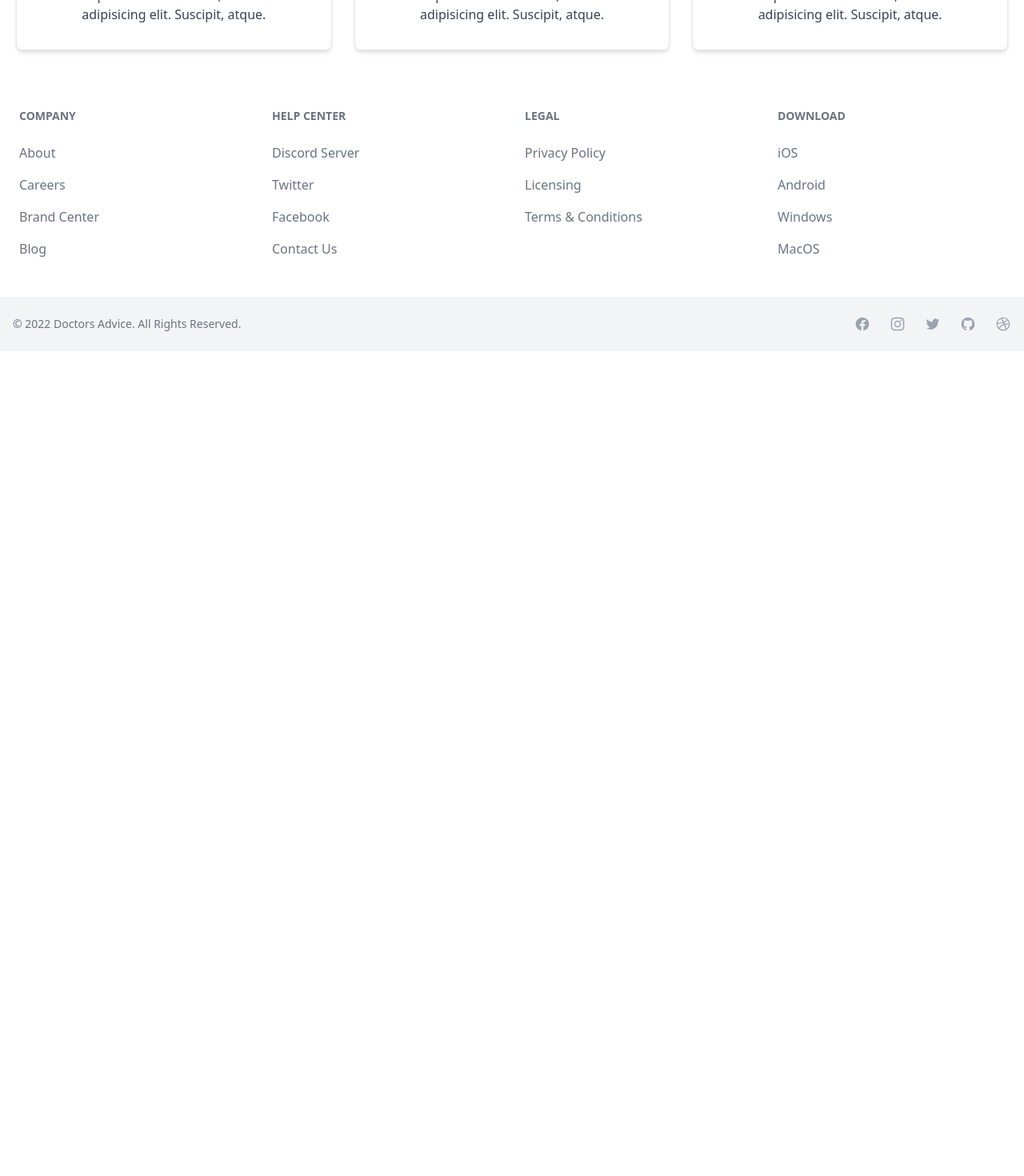
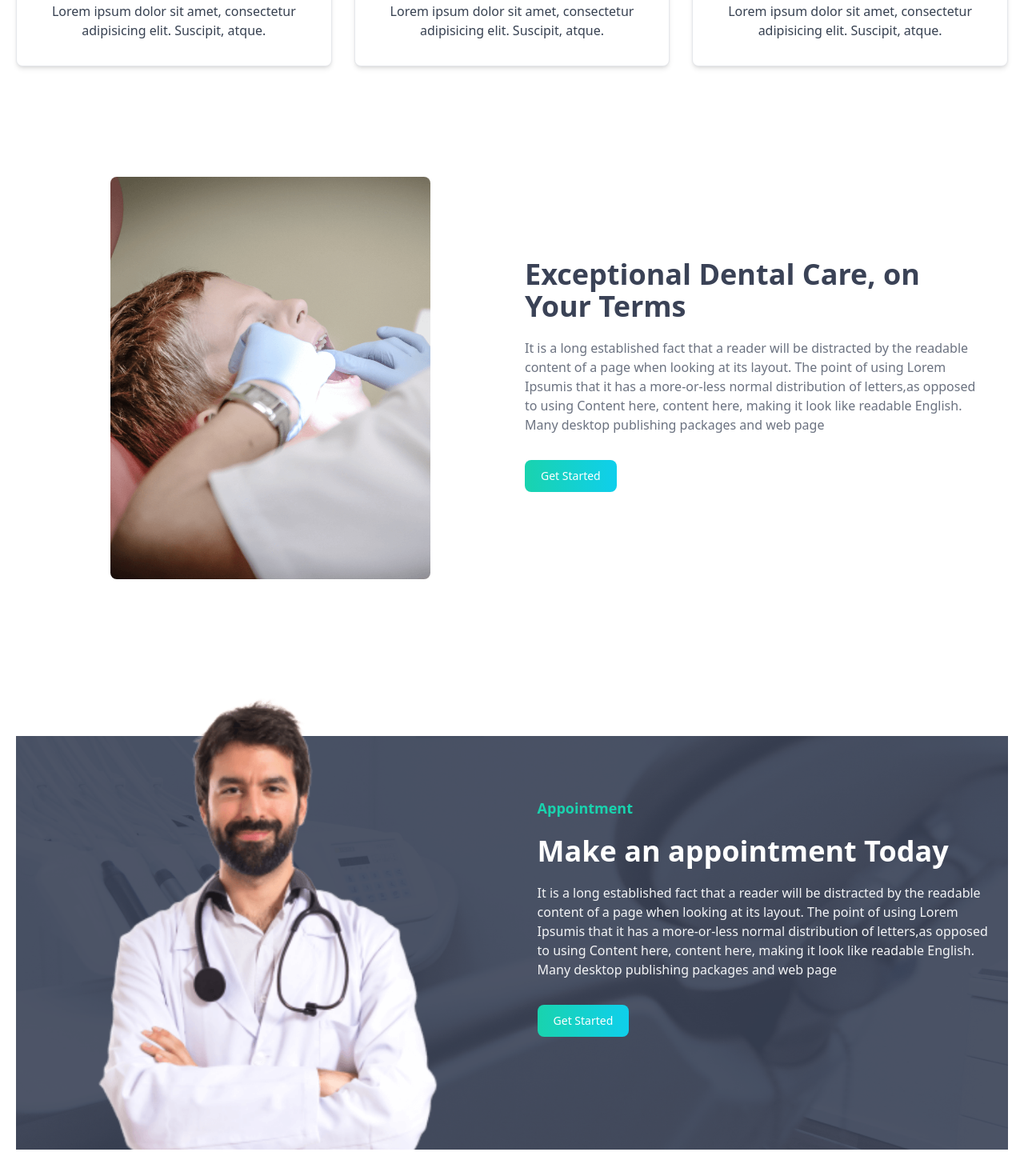
Before and after one commit to Ndhossain/doctors-advice-client, a React (Create React App) app: page / in a window 1280 px wide. Shown: the part 1420-2890 px from the top of the page at 80% size. Before the commit the page ends 1859 px from the top, so only its background shows below. Built offline with nearby package versions, Linux system fonts and the light colour scheme.

Commit message:
appointment section work done

```diff
--- a/src/components/pages/public/home/Home.jsx
+++ b/src/components/pages/public/home/Home.jsx
@@ -1,7 +1,9 @@
 import React from 'react';
+import AppointmentSection from './appointment-section/AppointmentSection';
 import BannerSection from './banner-section/BannerSection';
 import InfoSection from './info-section/InfoSection';
 import ServiceSection from './service-section/ServiceSection';
+import SomethingUsSection from './something-us-section/SomethingUsSection';
 
 function Home() {
     return (
@@ -9,6 +11,8 @@ function Home() {
             <BannerSection />
             <InfoSection />
             <ServiceSection />
+            <SomethingUsSection />
+            <AppointmentSection />
         </div>
     );
 }
--- /dev/null
+++ b/src/components/pages/public/home/appointment-section/AppointmentSection.jsx
@@ -0,0 +1,43 @@
+import React from 'react';
+import backgroundImage from '../../../../../assets/images/appointment.png';
+import doctor from '../../../../../assets/images/doctor-small.png';
+
+function AppointmentSection() {
+    return (
+        <div
+            role="status"
+            className="space-y-8 lg:space-y-0 lg:space-x-8 flex flex-col lg:flex-row justify-between items-center mt-10 bg-no-repeat bg-bottom bg-cover lg:bg-[length:100%_90%] rounded-lg lg:rounded-none"
+            style={{ backgroundImage: `url(${backgroundImage})` }}
+        >
+            <div className="lg:basis-1/2 hidden lg:flex justify-center ">
+                <img className="rounded-lg" src={doctor} alt="Treatment" />
+            </div>
+            <div className="lg:basis-1/2 p-4">
+                <h5 className="text-lg font-bold text-secondary text-center lg:text-left">
+                    Appointment
+                </h5>
+                <h2 className="text-4xl font-extrabold text-white mt-5">
+                    Make an appointment Today
+                </h2>
+                <p className="mb-3 mt-5 font-light text-base text-gray-100">
+                    It is a long established fact that a reader will be distracted by the readable
+                    content of a page when looking at its layout. The point of using Lorem Ipsumis
+                    that it has a more-or-less normal distribution of letters,as opposed to using
+                    Content here, content here, making it look like readable English. Many desktop
+                    publishing packages and web page
+                </p>
+                <div className="flex lg:block justify-center">
+                    <button
+                        type="button"
+                        className="text-white bg-gradient-to-r from-secondary to-primary hover:bg-gradient-to-bl font-medium rounded-lg text-sm px-5 py-2.5 text-center mr-2 mb-2 mt-5"
+                    >
+                        Get Started
+                    </button>
+                </div>
+            </div>
+            <span className="sr-only">Loading...</span>
+        </div>
+    );
+}
+
+export default AppointmentSection;
--- a/src/components/pages/public/home/banner-section/BannerSection.jsx
+++ b/src/components/pages/public/home/banner-section/BannerSection.jsx
@@ -24,7 +24,7 @@ function BannerSection() {
                     Get Started
                 </button>
             </div>
-            <div className="">
+            <div>
                 <img src={bannerImage} alt="Banner" />
             </div>
             <span className="sr-only">Loading...</span>
--- a/src/components/pages/public/home/info-section/InfoSection.jsx
+++ b/src/components/pages/public/home/info-section/InfoSection.jsx
@@ -9,7 +9,7 @@ function InfoSection() {
         {
             id: 1,
             title: 'Opening Hours',
-            text: '8am - 5pm',
+            text: 'Sun-Thu (8am-5pm)',
             img: info1,
             classes: 'bg-gradient-to-r from-secondary to-primary',
         },
--- a/src/components/pages/public/home/service-section/ServiceSection.jsx
+++ b/src/components/pages/public/home/service-section/ServiceSection.jsx
@@ -29,7 +29,7 @@ function ServiceSection() {
         <div className="mt-10">
             <div>
                 <h5 className="text-lg text-center font-bold text-secondary">OUR SERVICES</h5>
-                <h2 className="text-4xl text-center font-bold text-headingCol dark:text-white">
+                <h2 className="text-4xl text-center font-bold text-headingCol dark:text-white mt-5">
                     Services We Provide
                 </h2>
             </div>
--- /dev/null
+++ b/src/components/pages/public/home/something-us-section/SomethingUsSection.jsx
@@ -0,0 +1,36 @@
+import React from 'react';
+import treatment from '../../../../../assets/images/treatment.png';
+
+function SomethingUsSection() {
+    return (
+        <div
+            role="status"
+            className="space-y-8 md:space-y-0 md:space-x-8 flex flex-col md:flex-row justify-between items-center mt-10 p-3 md:p-8 min-h-[700px] bg-no-repeat"
+        >
+            <div className="md:basis-1/2 flex justify-center">
+                <img className="rounded-lg md:w-[70%]" src={treatment} alt="Treatment" />
+            </div>
+            <div className="md:basis-1/2">
+                <h2 className="text-4xl font-extrabold text-headingCol dark:text-white">
+                    Exceptional Dental Care, on Your Terms
+                </h2>
+                <p className="mb-3 mt-5 font-light text-base text-gray-500 dark:text-gray-400">
+                    It is a long established fact that a reader will be distracted by the readable
+                    content of a page when looking at its layout. The point of using Lorem Ipsumis
+                    that it has a more-or-less normal distribution of letters,as opposed to using
+                    Content here, content here, making it look like readable English. Many desktop
+                    publishing packages and web page
+                </p>
+                <button
+                    type="button"
+                    className="text-white bg-gradient-to-r from-secondary to-primary hover:bg-gradient-to-bl font-medium rounded-lg text-sm px-5 py-2.5 text-center mr-2 mb-2 mt-5"
+                >
+                    Get Started
+                </button>
+            </div>
+            <span className="sr-only">Loading...</span>
+        </div>
+    );
+}
+
+export default SomethingUsSection;
```
